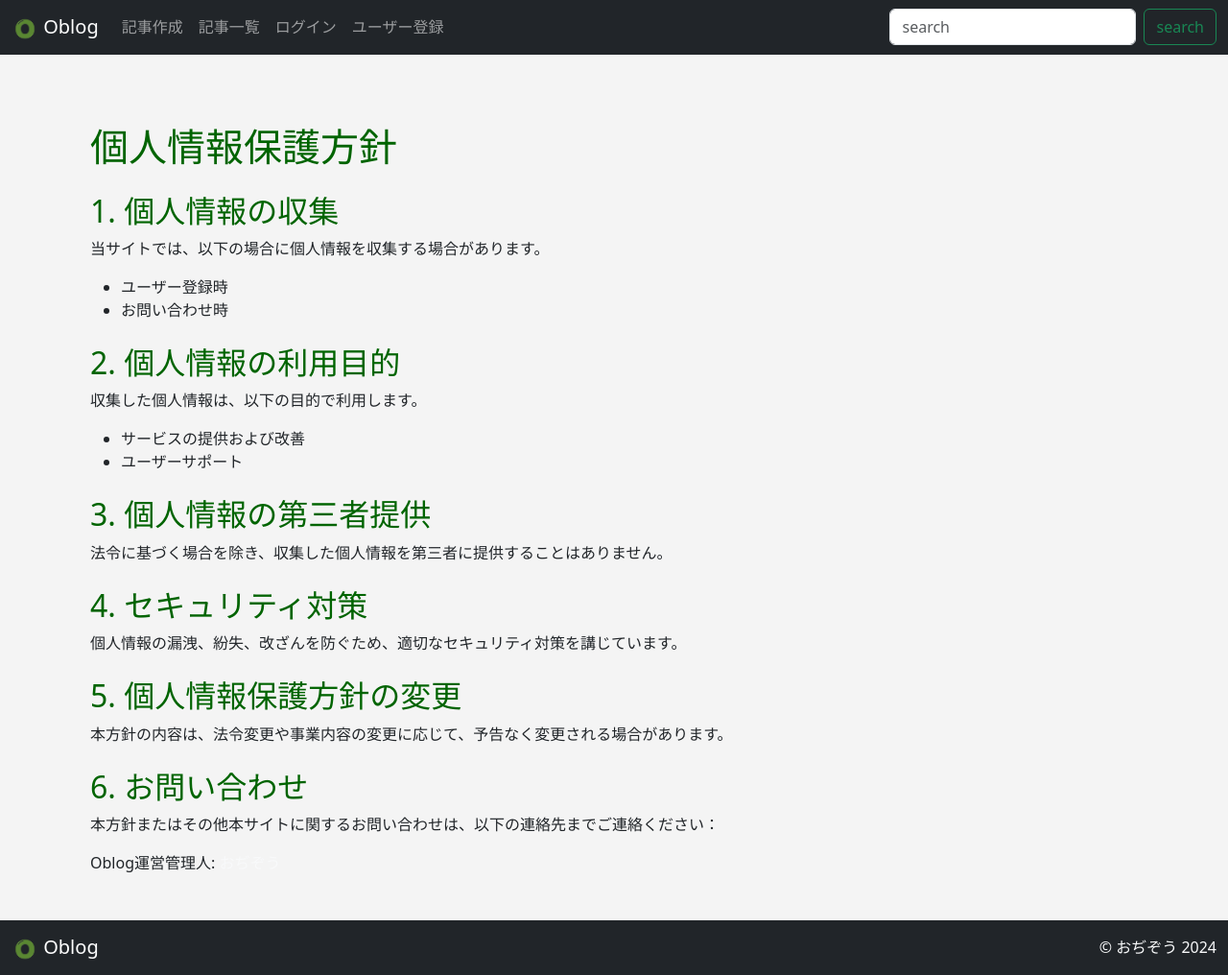
After one commit to ojizou003/oblog, a Flask app: page /privacypolicy in a window 1280 px wide. The commit adds this page. Shown: the whole page at 96% size. Run offline with Flask 3, Linux system fonts and the light colour scheme; some libraries are stand-ins or nearby versions.

Commit message:
✨ privacypolicy.html追加

```diff
--- a/app.py
+++ b/app.py
@@ -352,6 +352,10 @@ def posts():
     posts = Posts.query.order_by(Posts.date_posted.desc()).all()
     return render_template("posts.html", posts=posts)
 
+@app.route("/privacypolicy")
+def privacypolicy():
+    return render_template("privacypolicy.html")
+
 @app.route("/search", methods=["POST"])
 def search():
     form = SearchForm()
@@ -430,17 +434,14 @@ def base():
     form = SearchForm()
     return dict(form=form)
 
-
 # Error Handling
 @app.errorhandler(404)
 def page_not_found(e):
     return render_template("404.html"), 404
 
-
 @app.errorhandler(500)
 def page_not_found(e):
     return render_template("500.html"), 500
-
 
 # 日付フォーマット
 @app.template_filter("format_date")
@@ -448,7 +449,6 @@ def format_date(value, format="%Y/%m/%d"):
     if value is None:
         return ""
     return value.strftime(format)
-
 
 @app.template_filter("format_date_second")
 def format_date_second(value, format="%Y/%m/%d %H:%M:%S"):
@@ -469,6 +469,7 @@ def get_first_image(html_content):
     else:
         # 画像が見つからない場合はNoneを返す
         return None
+
 
 # db.Model
 # Create a Blog Post Model
--- a/templates/navbar.html
+++ b/templates/navbar.html
@@ -27,6 +27,9 @@
                     <li class="nav-item">
                         <a class="nav-link" href="{{url_for('logout') }}">ログアウト</a>
                     </li>
+                    <li class="nav-item">
+                        <a class="nav-link" href="{{url_for('privacypolicy') }}">個人情報保護方針</a>
+                    </li>
                 {% else %}
                     <li class="nav-item">
                         <a class="nav-link" href="{{url_for('login') }}">ログイン</a>
--- /dev/null
+++ b/templates/privacypolicy.html
@@ -0,0 +1,48 @@
+{% extends 'base.html' %}
+
+{% block content %}
+    <div class="container mt-5">
+        <h1 class="mb-4">個人情報保護方針</h1>
+
+        <section class="mb-4">
+            <h2>1. 個人情報の収集</h2>
+            <p>当サイトでは、以下の場合に個人情報を収集する場合があります。</p>
+            <ul>
+                <li>ユーザー登録時</li>
+                <li>お問い合わせ時</li>
+            </ul>
+        </section>
+
+        <section class="mb-4">
+            <h2>2. 個人情報の利用目的</h2>
+            <p>収集した個人情報は、以下の目的で利用します。</p>
+            <ul>
+                <li>サービスの提供および改善</li>
+                <li>ユーザーサポート</li>
+            </ul>
+        </section>
+
+        <section class="mb-4">
+            <h2>3. 個人情報の第三者提供</h2>
+            <p>法令に基づく場合を除き、収集した個人情報を第三者に提供することはありません。</p>
+        </section>
+
+        <section class="mb-4">
+            <h2>4. セキュリティ対策</h2>
+            <p>個人情報の漏洩、紛失、改ざんを防ぐため、適切なセキュリティ対策を講じています。</p>
+        </section>
+
+        </section>
+
+        <section class="mb-4">
+            <h2>5. 個人情報保護方針の変更</h2>
+            <p>本方針の内容は、法令変更や事業内容の変更に応じて、予告なく変更される場合があります。</p>
+        </section>
+
+        <section class="mb-4">
+            <h2>6. お問い合わせ</h2>
+            <p>本方針またはその他本サイトに関するお問い合わせは、以下の連絡先までご連絡ください：</p>
+            <p>Oblog運営管理人: <a  class="link-light link-offset-2 link-offset-3-hover link-underline link-underline-opacity-0 link-underline-opacity-75-hover" href="https://x.com/Ojizou003">おぢぞう</a></p>
+        </section>
+    </div>
+{% endblock %}
--- a/webforms.py
+++ b/webforms.py
@@ -7,7 +7,6 @@ from wtforms import (
     FileField,
 )
 from wtforms.validators import DataRequired, EqualTo, Length
-from wtforms.widgets import TextArea
 from flask_ckeditor import CKEditorField
 
 
```
